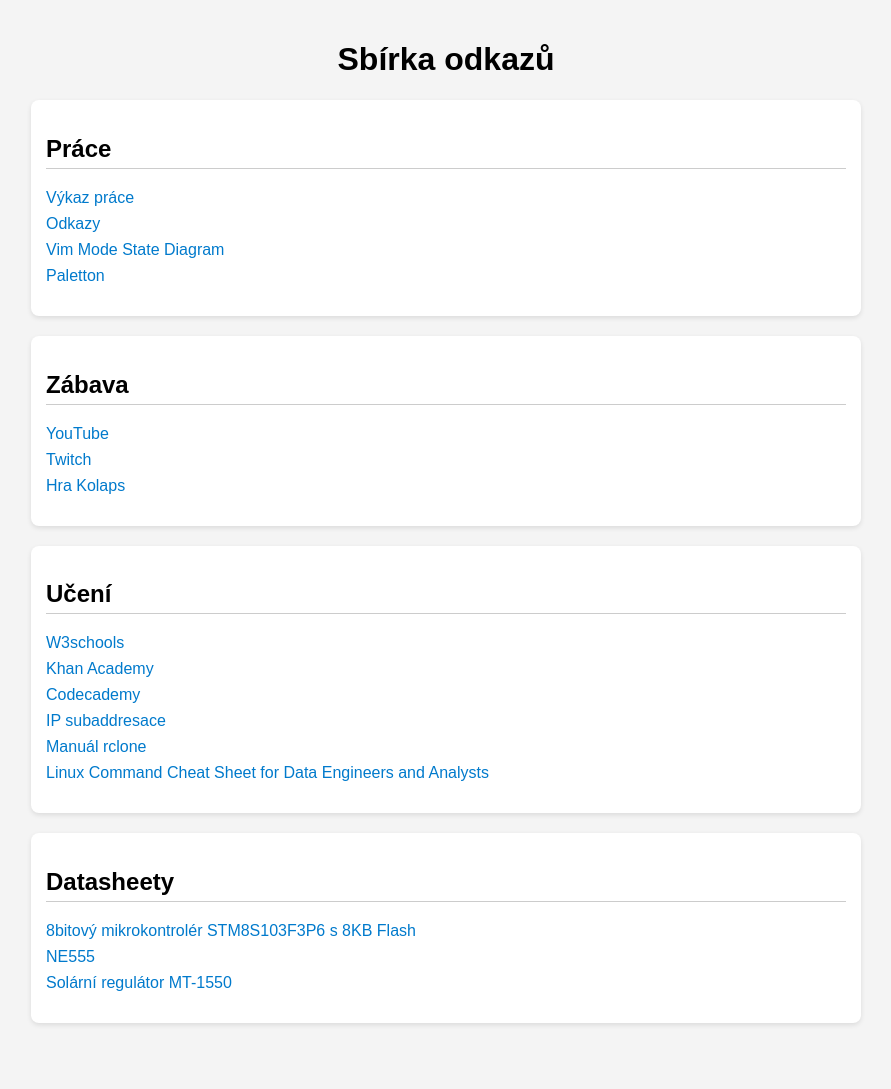
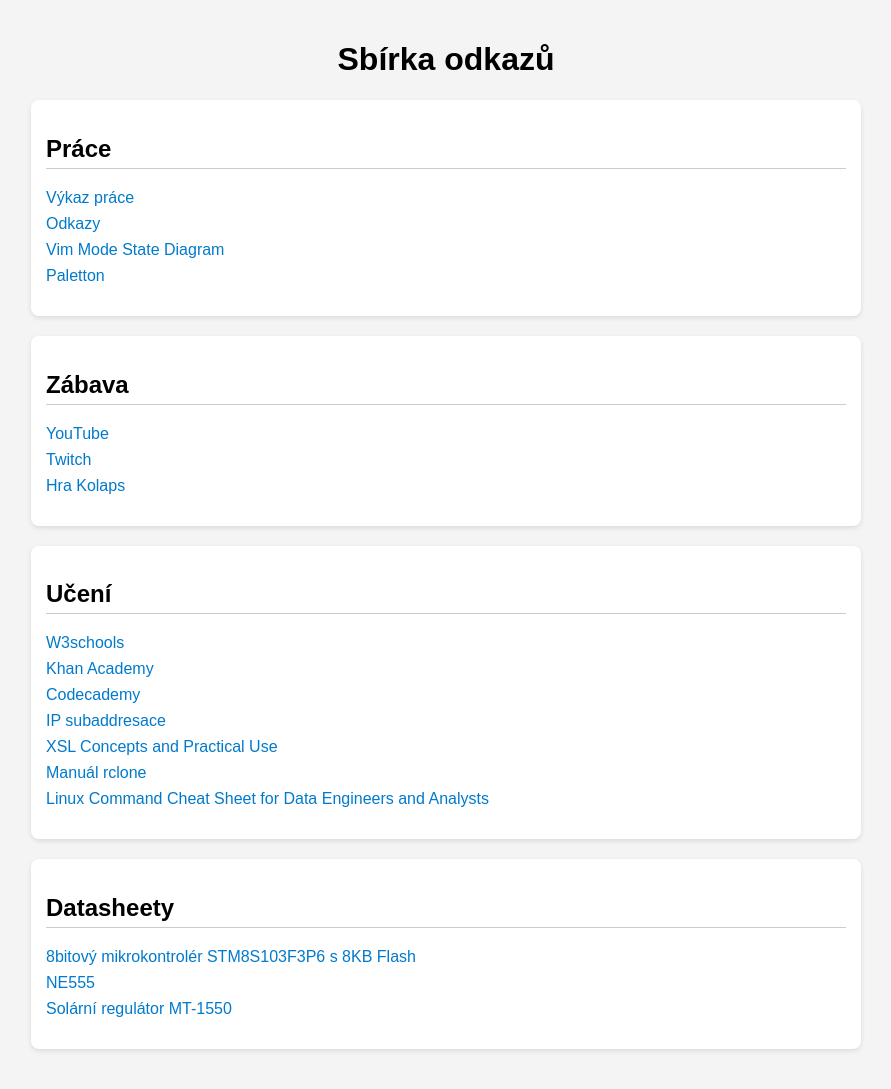
Before and after one commit to vpospichal/vpospichal.github.io, a Jekyll site: the page index.html, which Jekyll copies as it is, in a window 1280 px wide. Shown: the whole page, without its empty margins (194-1085 px from the left). Built offline with Jekyll 4.4.1, drawn with Linux system fonts in a browser that asks for light colours; before the commit the page ends 1063 px from its top, so only the background shows below that.

Commit message:
MODIFY index.html ADD XSL concepts

```diff
--- a/index.html
+++ b/index.html
@@ -73,6 +73,7 @@
       <li><a href="https://www.khanacademy.org">Khan Academy</a></li>
       <li><a href="https://www.codecademy.com">Codecademy</a></li>
       <li><a href="ip-subnetting.html">IP subaddresace</a></li>
+      <li><a href="https://nwalsh.com/docs/tutorials/xsl/xsl/slides.html">XSL Concepts and Practical Use</a></li>
       <li><a href="https://du.cesnet.cz/cs/navody/object_storage/rclone/rclone-basic-controls/start">Manuál rclone</a></li>
       <li><a href="https://dev.to/grayhat/the-ultimate-linux-command-cheat-sheet-for-data-engineers-and-analysts-570h">Linux Command Cheat Sheet for Data Engineers and Analysts </a></li>
     </ul>
```
